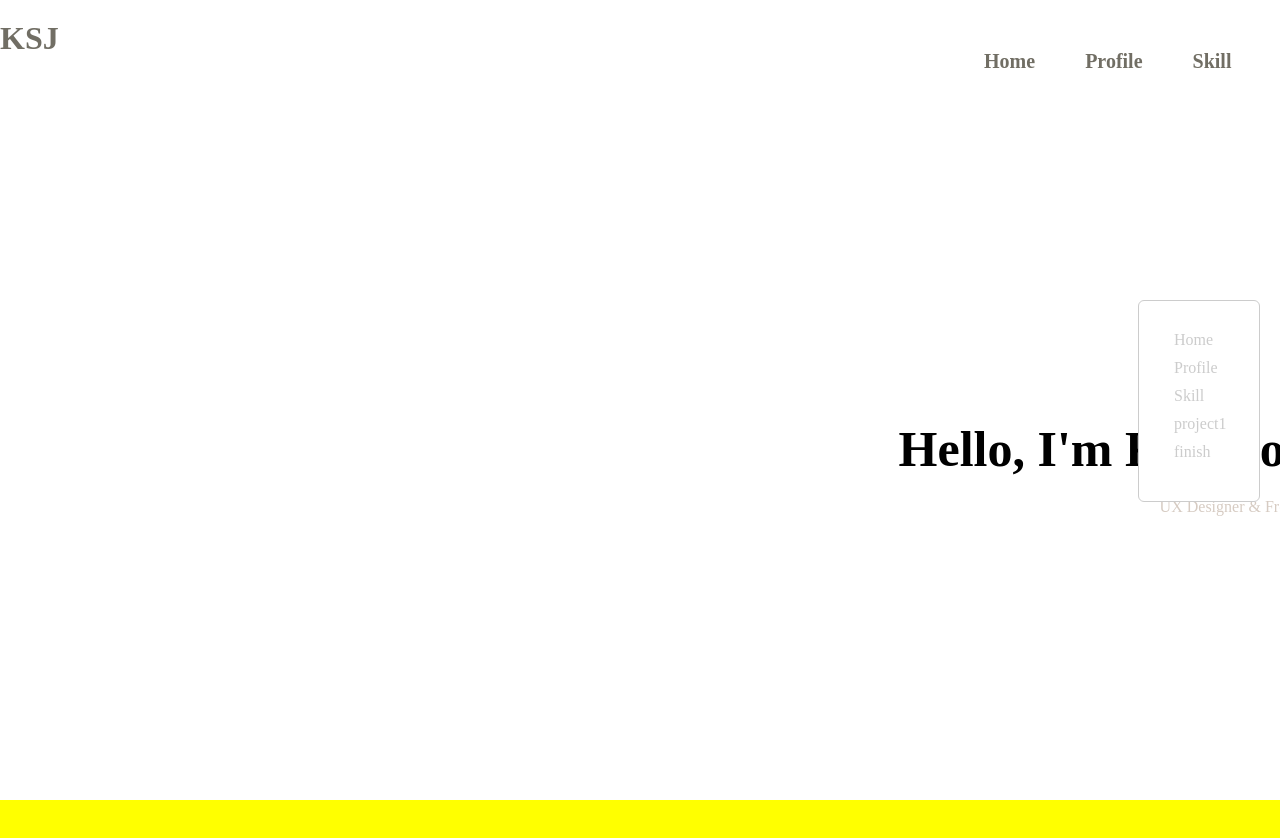
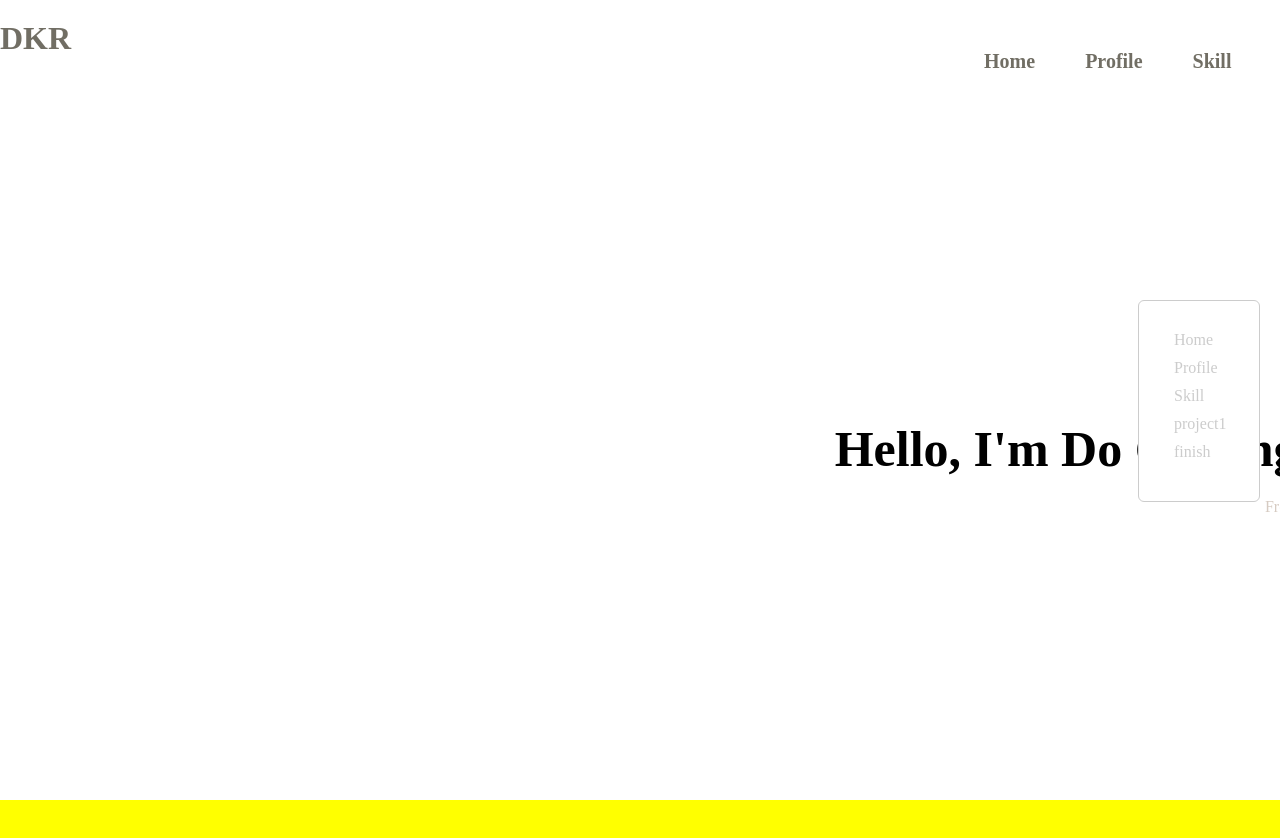
Before and after one commit to SeowooNote/Seowoo, a plain HTML site: page index.html in a window 1280 px wide. Shown: the top 838 px of the page. Drawn offline with Linux system fonts and the light colour scheme.

Commit message:
Update index.html

```diff
--- a/index.html
+++ b/index.html
@@ -121,7 +121,7 @@
         <div id="main">
             <div class="in_main">
               <div class="header">
-                 <h1 class="logo">KSJ</h1>
+                 <h1 class="logo">DKR</h1>
                  <ul class="nav">
                      <li><a href="#">Home</a></li>
                      <li><a href="#">Profile</a></li>
@@ -132,9 +132,9 @@
 
               </div>
                     <h2>
-                        Hello, I'm Kim Soon Jo
+                        Hello, I'm Do Gyeong Rok
                     </h2>
-                    <p>UX Designer & Front End Developer</p>
+                    <p>Front End Developer</p>
             </div>
         </div>
         <!-- 소개 -->
```
